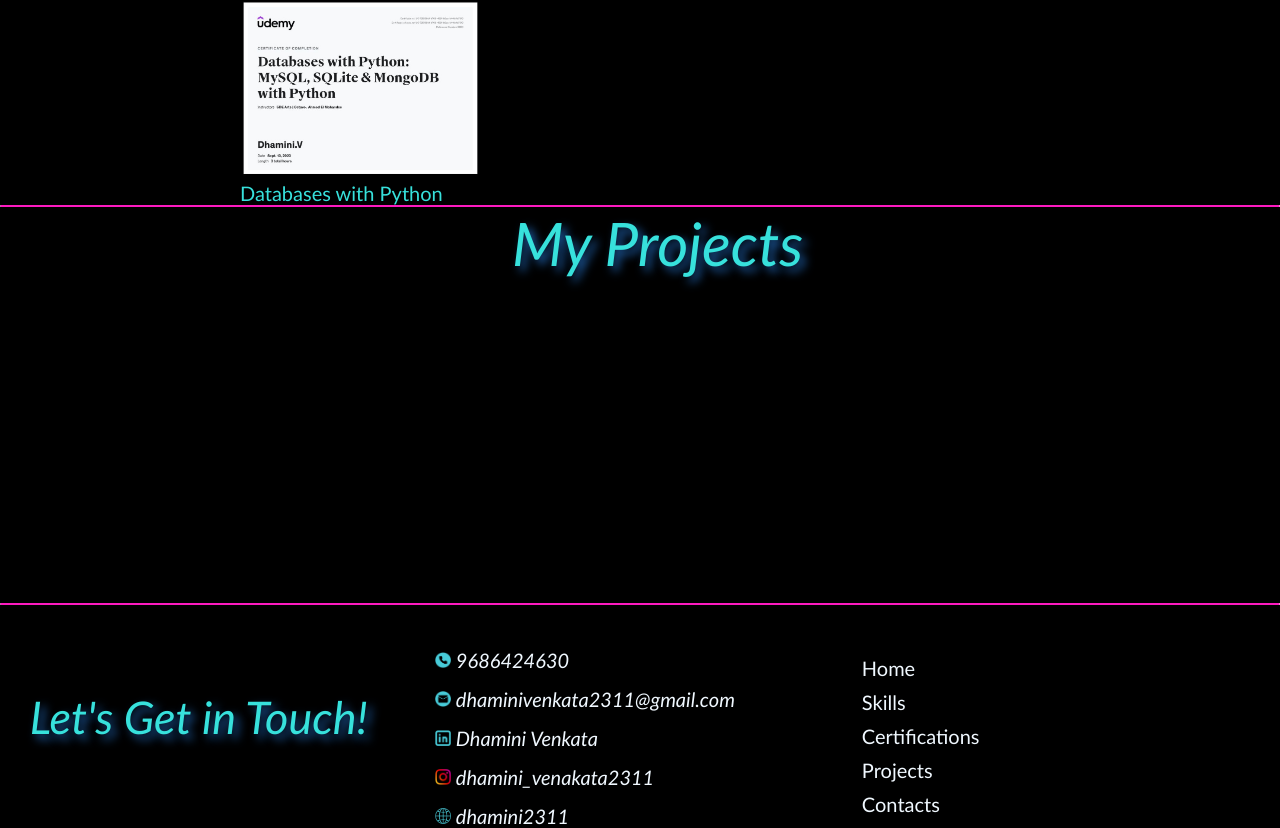
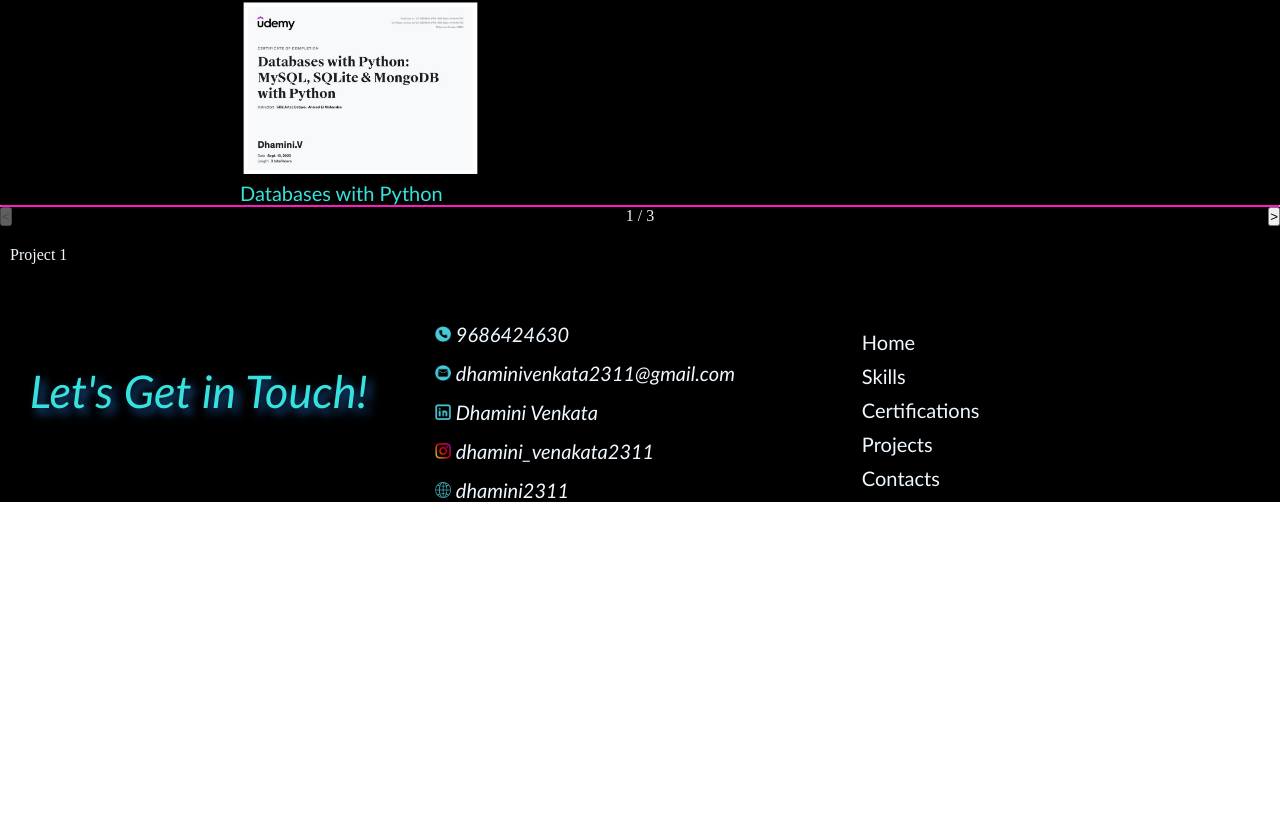
Before and after one commit to dhamini2311/portfolio2, an Angular app: page /home in a window 1280 px wide. Shown: the part 1470-2298 px from the top of the page. After the commit the page ends 1972 px from the top, so only its background shows below. Built offline with nearby package versions, Linux system fonts and the light colour scheme.

Commit message:
latest commit

```diff
--- a/src/app/projects/projects.component.css
+++ b/src/app/projects/projects.component.css
@@ -2,6 +2,7 @@
     background-color: black;
     height: auto;
     width: auto;
+    color: aliceblue;
 }
 #heading{
     font-family: 'Gill Sans', 'Gill Sans MT', Calibri, 'Trebuchet MS', sans-serif;
@@ -11,7 +12,25 @@
     margin-left: 40%;
     text-shadow: 5px 5px 10px rgb(30, 96, 171);
 }
-#hr4{
+.pagination {
+    display: flex;
+    justify-content: space-between;
+    margin-bottom: 10px;
+  }
+
+  .content {
+    padding: 10px;
+  }
+
+  ul {
+    list-style-type: none;
+    padding: 0;
+  }
+
+  li {
+    margin-bottom: 5px;
+  }
+/* #hr4{
     border-top: 1px solid rgb(253, 26, 192);
     border-bottom: 1px solid rgb(253, 26, 192);
-}
+} */
--- a/src/app/projects/projects.component.html
+++ b/src/app/projects/projects.component.html
@@ -1,22 +1,14 @@
 <div class="main">
-    <p id="heading">My Projects</p>
-    <br>
-    <br>
-    <br>
-    <br>
-    <br>
-    <br>
-    <br>
-    <br>
-    <br>
-    <br>
-    <br>
-    <br>
-    <br>
-    <br>
-    <br>
-    <br>
-    <br>
-    <br>
-</div>
-<hr id="hr4">
+    <div class="pagination">
+    <button (click)="prevPage()" [disabled]="currentPage === 1"><</button>
+    <span>{{ currentPage }} / {{ totalPages }}</span>
+    <button (click)="nextPage()" [disabled]="currentPage === totalPages">></button>
+  </div>
+
+  <div class="content">
+    <!-- Display content for the current page -->
+    <ul>
+      <li *ngFor="let project of pagedProjects">{{ project }}</li>
+    </ul>
+  </div>
+  </div>
--- a/src/app/projects/projects.component.ts
+++ b/src/app/projects/projects.component.ts
@@ -2,9 +2,47 @@ import { Component } from '@angular/core';
 
 @Component({
   selector: 'app-projects',
-  templateUrl: './projects.component.html',
+  templateUrl:'./projects.component.html',
   styleUrls: ['./projects.component.css']
 })
 export class ProjectsComponent {
+  totalProjects = 3;  // Total projects in your dataset
+  projectsPerPage = 1;  // Projects to display per page
+  currentPage = 1;
+  totalPages: number=0;
+  pagedProjects: string[]=[];  // Replace with your actual data type
 
+  constructor() {
+    this.calculateTotalPages();
+    this.loadPage(this.currentPage);
+  }
+
+  calculateTotalPages(): void {
+    this.totalPages = Math.ceil(this.totalProjects / this.projectsPerPage);
+  }
+
+  loadPage(page: number): void {
+    // Replace with your data loading logic based on the page number
+    // Example: Load data from a service using an HTTP request
+    this.pagedProjects = [];  // Replace with your actual data
+    for (let i = (page - 1) * this.projectsPerPage; i < page * this.projectsPerPage; i++) {
+      if (i < this.totalProjects) {
+        this.pagedProjects.push(`Project ${i + 1}`);
+      }
+    }
+  }
+
+  nextPage(): void {
+    if (this.currentPage < this.totalPages) {
+      this.currentPage++;
+      this.loadPage(this.currentPage);
+    }
+  }
+
+  prevPage(): void {
+    if (this.currentPage > 1) {
+      this.currentPage--;
+      this.loadPage(this.currentPage);
+    }
+  }
 }
```
